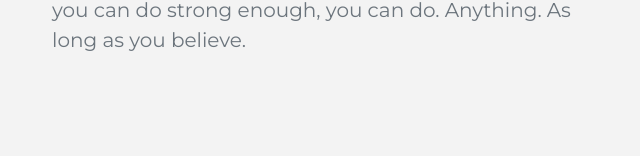
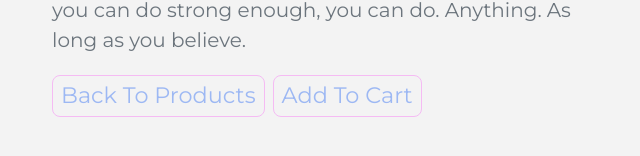
Before and after one commit to blakelower/react-ecom, a React (Create React App) app in the folder react-ecom/: page /details in a window 1280 px wide. Shown: the part 1069-1225 px from the top of the page, without its empty margins (318-958 px from the left). Before the commit the page ends 1204 px from the top, so only its background shows below. Built offline with nearby package versions, Linux system fonts and the light colour scheme.

Commit message:
added functionality to buttons in my context page

```diff
--- a/react-ecom/src/component/context.js
+++ b/react-ecom/src/component/context.js
@@ -9,7 +9,8 @@ const ProductContext = React.createContext();
 class ProductProvider extends Component {
   state = {
     products: [],
-    detailProduct: detailProduct //the detail product is for another component, when the user clicks on the item it takes them to the full description of the item
+    detailProduct: detailProduct,
+    cart:[] //the detail product is for another component, when the user clicks on the item it takes them to the full description of the item
   };
   componentDidMount(){  //react lifecycle to get products // this was meant to get a fresh set values. // the point of this was when changing the value in one place were also changing the value that the object was assigned to.
       this.setProducts();
@@ -24,11 +25,31 @@ class ProductProvider extends Component {
           return {products:tempProducts}
       })
   }
-  handleDetail = () => {
-    console.log("hello from detail");
+
+  //utility item that gets the id
+  getItem = (id) => {
+    const product = this.state.products.find(item => item.id === id);
+    return product;
+  }
+
+
+  handleDetail = (id) => {
+    const product = this.getItem(id);
+    this.setState(() => {
+      return {detailProduct:product}
+    })
   };
-  addToCart = () => {
-    console.log("hello from addToCart");
+  addToCart = id => { //when an item is added to the cart it picks up the id of the specifci item.
+    let tempProducts = [...this.state.products];
+    const index = tempProducts.indexOf(this.getItem(id));
+    const product = tempProducts[index];
+    product.inCart = true;
+    product.count = 1;
+    const price = product.price;
+    product.total = price;
+    this.setState(() => {
+      return {products:tempProducts, cart: [...this.state.cart, product]};
+    }, () => {console.log(this.state)})
   };
   render() {
     return (
--- a/react-ecom/src/component/details.js
+++ b/react-ecom/src/component/details.js
@@ -2,13 +2,22 @@ import React, { Component } from "react";
 import { ProductConsumer } from "./context";
 import { Link } from "react-router-dom";
 import { detailProduct } from "../data";
+import styled from "styled-components";
 
 export default class Details extends Component {
   render() {
     return (
       <ProductConsumer>
         {value => {
-          const { id, img, info, price, name, inCart, description } = value.detailProduct;
+          const {
+            id,
+            img,
+            info,
+            price,
+            name,
+            inCart,
+            description
+          } = value.detailProduct;
           return (
             <div className="container py-5">
               {/* title */}
@@ -33,6 +42,19 @@ export default class Details extends Component {
                     Information about the product:
                   </p>
                   <p className="text-muted lead">{info}</p>
+                  {/*buttons*/}
+                  <div>
+                    <Link to="/">
+                      <ButtonContainer>back to products</ButtonContainer>
+                    </Link>
+                    <ButtonContainer
+                    cart
+                    disabled={inCart ? true : false}
+                    onClick={() => {value.addToCart(id)}}
+                    >
+                      {inCart ? "in Cart" : "add to cart"}
+                    </ButtonContainer>
+                  </div>
                 </div>
               </div>
             </div>
@@ -42,3 +64,22 @@ export default class Details extends Component {
     );
   }
 }
+export const ButtonContainer = styled.button`
+  text-transform: capitalize;
+  font-size: 1.4rem;
+  background: transparent;
+  border: 0.05rem solid var(--mainPink);
+  color: var(--mainLight);
+  border-radius: 0.5rem;
+  padding: 0.2rem 0.5rem;
+  cursor: pointer;
+  margin: 0.2rem 0.5rem 0.2rem 0;
+  transition: 0.5s ease-in-out;
+  &:hover {
+    background: var(--mainPink);
+    color: var(--mainLight);
+  }
+  &:focus {
+    outline: none;
+  }
+`;
--- a/react-ecom/src/component/navbar.js
+++ b/react-ecom/src/component/navbar.js
@@ -44,8 +44,9 @@ export const ButtonContainer = styled.button`
   font-size: 1.4rem;
   background: transparent;
   border: 0.05rem solid var(--mainPink);
-  color: var(--mainLight);
+  color: ${prop => prop.cart ? "var (--mainYellow)": "var(--mainLight)"};
   border-radius: 0.5rem;
+  border-color: ${props => (props.cart? "var (--mainYellow)" : "var (--mainLight)")};
   padding: 0.2rem 0.5rem;
   cursor: pointer;
   margin: 0.2rem 0.5rem 0.2rem 0;
--- a/react-ecom/src/component/product.js
+++ b/react-ecom/src/component/product.js
@@ -2,7 +2,7 @@ import React, { Component } from "react";
 import styled from "styled-components";
 import { Link } from "react-router-dom";
 import { ProductConsumer } from "./context";
-import propTypes from 'prop-types';
+import propTypes from "prop-types";
 
 export default class Product extends Component {
   render() {
@@ -10,18 +10,25 @@ export default class Product extends Component {
     return (
       <ProductWrapper className="col-9 mx-auto col-md-6 col-lg-3 my-3">
         <div className="card">
+          <ProductConsumer>
+            {value => (
               <div
                 className="img-container p-5"
-            onClick={() => console.log("you clicked me")}
+                onClick={() => value.handleDetail(id)
+                }
               >
                 <Link to="/details">
-              <img src={img} alt="product-img" className="card-img-top"></img>
+                  <img
+                    src={img}
+                    alt="product-img"
+                    className="card-img-top"
+                  ></img>
                 </Link>
                 <button
                   className="cart-btn"
                   disabled={inCart ? true : false}
                   onClick={() => {
-                console.log("aded to the cart");
+                    value.addToCart(id);
                   }}
                 >
                   {" "}
@@ -34,10 +41,10 @@ export default class Product extends Component {
                   )}
                 </button>
               </div>
+            )}
+          </ProductConsumer>
           <div className="card-footer d-flex justify-content-between">
-            <p className="align-self-center mb-0">
-            {name}
-            </p>
+            <p className="align-self-center mb-0">{name}</p>
             <h5 className="text-blue font-italic mb-0">
               <span className="mr-1">{price}</span>
             </h5>
@@ -47,52 +54,52 @@ export default class Product extends Component {
     );
   }
 }
-Product.propTypes = { //I used prop types to help my code know which prop is used for what.
-  product:propTypes.shape({
-    id:propTypes.number,
+Product.propTypes = {
+  //I used prop types to help my code know which prop is used for what.
+  product: propTypes.shape({
+    id: propTypes.number,
     img: propTypes.string,
     name: propTypes.string,
-    price:propTypes.number,
+    price: propTypes.number,
     inCart: propTypes.bool
   }).isRequired
-}
-
+};
 
 const ProductWrapper = styled.div`
-.card{
+  .card {
     border-color: transparent;
     transition: all 1s linear;
   }
-.card-footer{
+  .card-footer {
     background: transparent;
     border-top: transparent;
     transition: all 1s linear;
   }
-&:hover{
-  .card{
-    border:0.04rem solid rgba(0,0,0,0.2);
-    box-shadow: 2px 2px 5px 0px rgba(0,0,0,0.2);
+  &:hover {
+    .card {
+      border: 0.04rem solid rgba(0, 0, 0, 0.2);
+      box-shadow: 2px 2px 5px 0px rgba(0, 0, 0, 0.2);
     }
-  .card-footer{
-    background: rgba(247,247,247);
+    .card-footer {
+      background: rgba(247, 247, 247);
     }
   }
-  .img-container{
+  .img-container {
     position: relative;
     overflow: hidden;
   }
-  .card-img-top{
+  .card-img-top {
     transition: all 1s linear;
   }
-  .img-container:hover .card-img-top{
+  .img-container:hover .card-img-top {
     transform: scale(1.2);
   }
-  .cart-btn{
+  .cart-btn {
     position: absolute;
     bottom: 0;
     right: 0;
     padding: 0.2rem 0.4rem;
-    background:var(--mainLight);
+    background: var(--mainLight);
     border: none;
     color: var(--mainWhite);
     font-size: 1.4rem;
@@ -100,10 +107,10 @@ const ProductWrapper = styled.div`
     transform: translate(100%, 100%);
     transition: all 1s linear;
   }
-  .img-container:hover .cart-btn{
-    transform:translate(0,0)
+  .img-container:hover .cart-btn {
+    transform: translate(0, 0);
   }
-  .cart-btn:hover{
+  .cart-btn:hover {
     color: var(--mainPink);
     cursor: pointer;
   }
```
Lines whose indentation alone changed are shown as unchanged.
